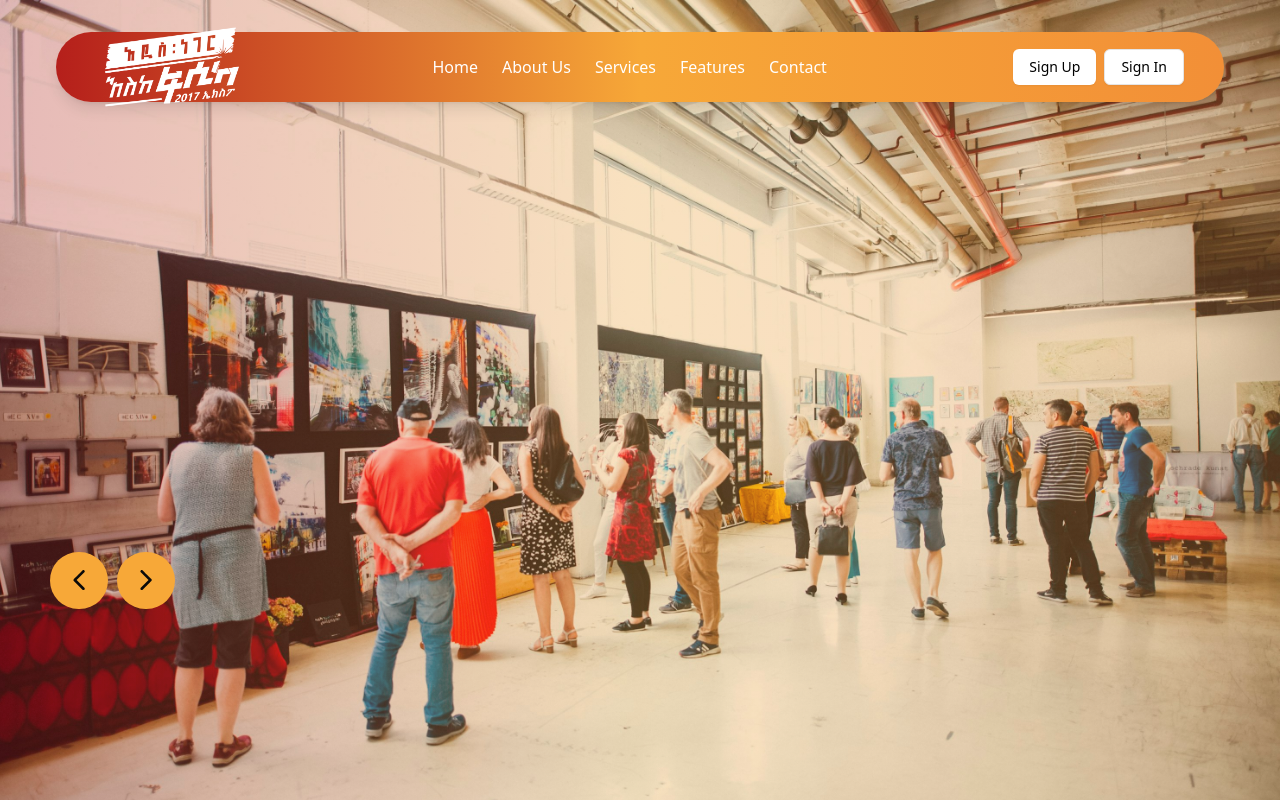
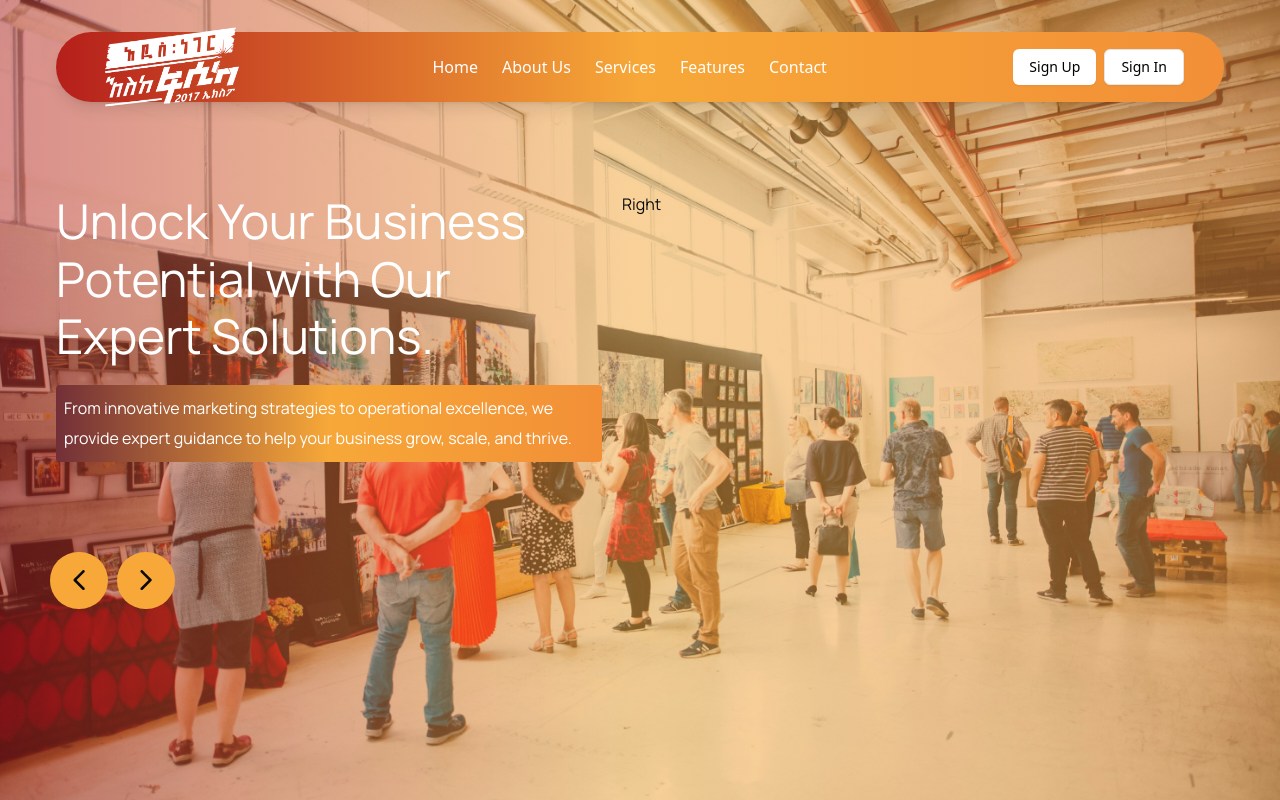
Before and after one commit to DevSoldiers/tamesol-exhibition, a Next.js app: page /en in a window 1280 px wide. Built offline with nearby package versions, Linux system fonts and the light colour scheme.

Commit message:
style: adjustments on the carousel.

```diff
--- /dev/null
+++ b/src/_components/Hero/LeftSection.hero.tsx
@@ -0,0 +1,13 @@
+export default function HeroLeft() {
+  return (
+    <article className="hero_title_button_container flex flex-col  gap-y-5">
+      <p className="font-medium text-5xl leading-[120%] text-white">
+        Unlock Your Business Potential with Our Expert Solutions.
+      </p>
+      <p className="bg-brand-gradient-var3 p-2 rounded-sm text-base leading-[190%] font-medium text-white">
+        From innovative marketing strategies to operational excellence, we provide expert guidance
+        to help your business grow, scale, and thrive.
+      </p>
+    </article>
+  );
+}
--- /dev/null
+++ b/src/_components/Hero/RightSection.hero.tsx
@@ -0,0 +1,3 @@
+export default function HeroRight() {
+  return <section className="right">Right</section>;
+}
--- a/src/_components/Hero/hero_carousel.tsx
+++ b/src/_components/Hero/hero_carousel.tsx
@@ -5,6 +5,7 @@ import useEmblaCarousel from 'embla-carousel-react';
 import { NextButton, PrevButton, usePrevNextButtons } from '../Buttons/EmblaArrowButtons';
 import { DotButton, useDotButton } from '../Buttons/Embla_Dot_Buttons';
 import '../../_styles/carousel.css';
+import HeroSection from '.';
 type PropType = {
   slides: number[];
   options?: EmblaOptionsType;
@@ -25,10 +26,12 @@ const EmblaCarousel: React.FC<PropType> = (props) => {
         <div className="embla__container">
           {slides.map((index) => (
             <div
-              className="relative embla__slide bg-sky-400 h-screen bg-top-header-bg bg-cover bg-no-repeat"
+              className="relative embla__slide bg-sky-400 h-screen bg-top-header-bg bg-cover bg-no-repeat pt-32 px-14"
               key={index}
             >
-              <div className="absolute inset-0 bg-brand-gradient-var1 opacity-30"></div>
+              {/* overlay cover */}
+              <div className="absolute inset-0 bg-brand-gradient-var1 opacity-50"></div>
+              <HeroSection />
             </div>
           ))}
         </div>
--- /dev/null
+++ b/src/_components/Hero/index.tsx
@@ -0,0 +1,11 @@
+import HeroLeft from './LeftSection.hero';
+import HeroRight from './RightSection.hero';
+
+export default function HeroSection() {
+  return (
+    <section className="bg-transparent relative z-[1000] px-14 grid grid-cols-2 gap-5 mt-16 font-manrope">
+      <HeroLeft />
+      <HeroRight />
+    </section>
+  );
+}
--- a/src/app/[locale]/globals.css
+++ b/src/app/[locale]/globals.css
@@ -1,6 +1,9 @@
 @tailwind base;
 @tailwind components;
 @tailwind utilities;
+
+* {
+}
 
 /* body {
   color: var(--foreground);
--- a/src/app/[locale]/layout.tsx
+++ b/src/app/[locale]/layout.tsx
@@ -1,5 +1,5 @@
 import type { Metadata } from 'next';
-import { Geist, Geist_Mono } from 'next/font/google';
+import { Geist, Geist_Mono, Manrope } from 'next/font/google';
 import './globals.css';
 import { notFound } from 'next/navigation';
 import { routing } from '@/i18n/routing';
@@ -14,6 +14,12 @@ const geistSans = Geist({
 const geistMono = Geist_Mono({
   variable: '--font-geist-mono',
   subsets: ['latin'],
+});
+
+const manrope = Manrope({
+  subsets: ['latin'],
+  weight: ['400', '700'],
+  variable: '--font-manrope',
 });
 
 export const metadata: Metadata = {
@@ -37,7 +43,9 @@ export default async function RootLayout({
 
   return (
     <html lang="en">
-      <body className={`${geistSans.variable} ${geistMono.variable} antialiased`}>
+      <body
+        className={`${geistSans.variable} ${geistMono.variable} ${manrope.variable} antialiased`}
+      >
         <NextIntlClientProvider messages={content}>{children}</NextIntlClientProvider>
       </body>
     </html>
--- a/src/app/[locale]/page.tsx
+++ b/src/app/[locale]/page.tsx
@@ -14,6 +14,7 @@ export default function Home() {
         {/* nav and hero section */}
         <article className="w-full px-14 py-8 z-40 relative">
           <Navbar />
+          {/* <HeroSection /> */}
         </article>
       </section>
     </main>
--- a/tailwind.config.ts
+++ b/tailwind.config.ts
@@ -66,6 +66,9 @@ export default {
         md: 'calc(var(--radius) - 2px)',
         sm: 'calc(var(--radius) - 4px)',
       },
+      fontFamily: {
+        manrope: ['var(--font-manrope)'],
+      },
     },
   },
   plugins: [require('tailwindcss-animate')],
```
